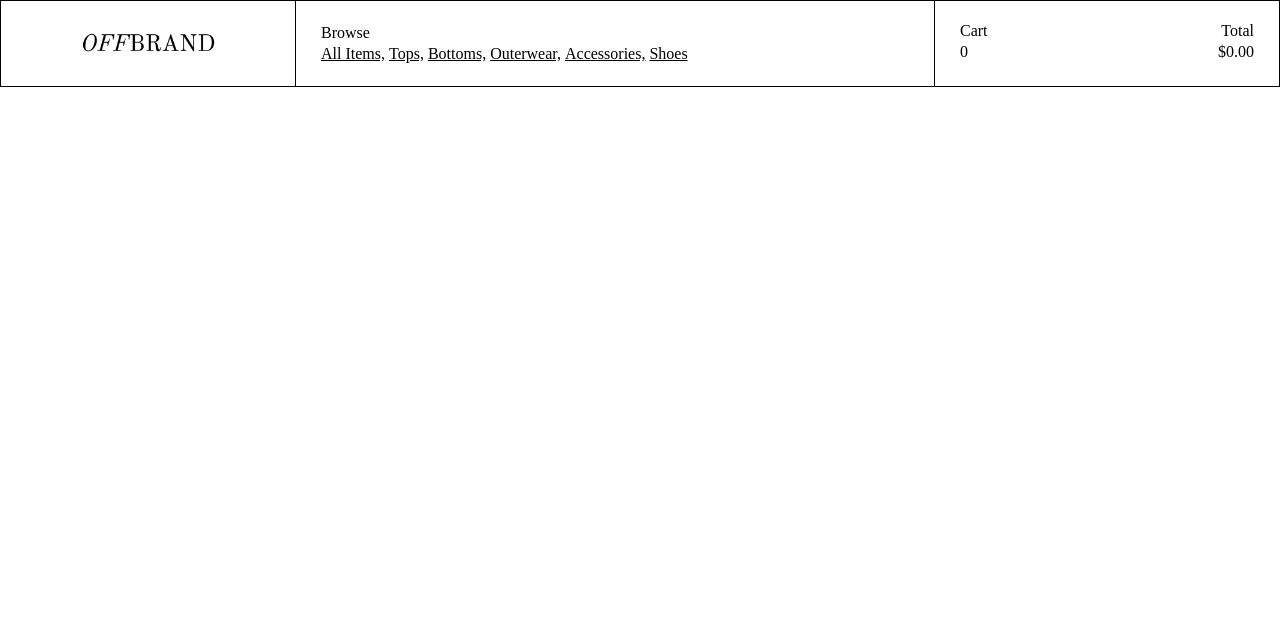
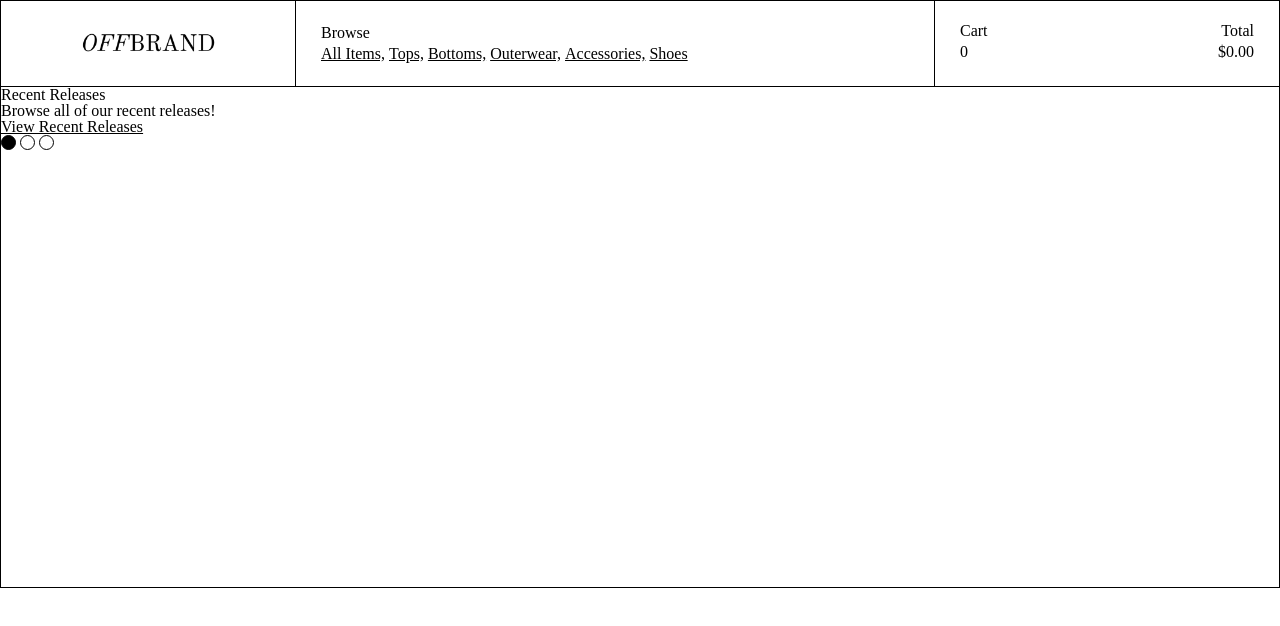
Before and after one commit to j-bren03/offbrand-catalog-v2, a plain HTML site: page index.html in a window 1280 px wide. Drawn offline with Linux system fonts and the light colour scheme.

Commit message:
Start the renderCarouselSection() function, currently generates the HTML for the carousel section, need to make it interactive

```diff
--- a/data/carousel-items.js
+++ b/data/carousel-items.js
@@ -1,23 +1,23 @@
-carouselItems = [
+export const carouselItems = [
     {
-        heading: 'Recent Releases',
-        description: 'Browse all of our recent releases!',
-        linkText: 'View Recent Releases',
-        linkHref: '',
-        imagePath: ''
+        carouselHeading: 'Recent Releases',
+        carouselDescription: 'Browse all of our recent releases!',
+        carouselLinkText: 'View Recent Releases',
+        carouselLinkHref: '#',
+        carouselImagePath: ''
     },
     {
-        heading: 'Popular Releases',
-        description: 'Browse all of our popular releases!',
-        linkText: 'View Recent Releases',
-        linkHref: '',
-        imagePath: ''
+        carouselHeading: 'Popular Releases',
+        carouselDescription: 'Browse all of our popular releases!',
+        carouselLinkText: 'View Recent Releases',
+        carouselLinkHref: '#',
+        carouselImagePath: ''
     },
     {
-        heading: 'All Releases',
-        description: 'Browse all of our current releases!',
-        linkText: 'View All Releases',
-        linkHref: '',
-        imagePath: ''
+        carouselHeading: 'All Releases',
+        carouselDescription: 'Browse all of our current releases!',
+        carouselLinkText: 'View All Releases',
+        carouselLinkHref: '#',
+        carouselImagePath: ''
     },
 ];
--- a/index.html
+++ b/index.html
@@ -6,8 +6,9 @@
     <title>Offbrand - Home</title>
 
     <link rel="stylesheet" href="styles/reset.css">
+    <link rel="stylesheet" href="styles/main.css">
     <link rel="stylesheet" href="styles/header.css">
-    <link rel="stylesheet" href="styles/main.css">
+    <link rel="stylesheet" href="styles/carousel.css">
 </head>
 <body>
     <header>
@@ -42,5 +43,13 @@
             </div>
         </div>
     </header> <!-- End of header -->
+
+    <div id="carousel-section-wrapper">
+        <div class="js-carousel-section" id="carousel-section"></div>
+
+        <div class="js-carousel-buttons" id="carousel-buttons"></div>
+    </div> <!-- End of carousel section -->
+
+    <script type="module" src="scripts/carousel.js"></script>
 </body>
 </html>
--- /dev/null
+++ b/scripts/carousel.js
@@ -0,0 +1,38 @@
+import { carouselItems } from "../data/carousel-items.js";
+
+renderCarouselSetion();
+
+function renderCarouselSetion() {
+    let carouselItemsHtml = '';
+    let carouselButtonsHtml = '';
+
+    // Generate the HTML for each carousel item, append it to carouselItemsHTML, and append a button to carouselButtonsHtml
+    carouselItems.forEach((carouselItem, index) => {
+        const {
+            carouselHeading,
+            carouselDescription,
+            carouselLinkText,
+            carouselLinkHref
+        } = carouselItem;
+
+        const activeItem = index === 0;
+
+        carouselItemsHtml += `
+            <div class="carousel-section-item ${activeItem ? 'is-viewing' : ''}">
+                <h2>${carouselHeading}</h2>
+                <p>${carouselDescription}</p>
+                <a href="${carouselLinkHref}">${carouselLinkText}</a>
+            </div>
+        `;
+
+        carouselButtonsHtml += `
+            <button class="carousel-button ${activeItem ? 'is-active' : ''}"></button>
+        `;
+    });
+
+    // Set the inner HTML to display/render the carousel generated from the data
+    document.querySelector('.js-carousel-section').innerHTML = carouselItemsHtml;
+    document.querySelector('.js-carousel-buttons').innerHTML = carouselButtonsHtml;
+
+
+}
--- /dev/null
+++ b/styles/carousel.css
@@ -0,0 +1,25 @@
+#carousel-section-wrapper {
+    height: 500px;
+    border: 1px solid black;
+    border-top: none;
+}
+
+.carousel-section-item {
+    display: none;
+}
+
+.carousel-section-item.is-viewing {
+    display: block;
+}
+
+.carousel-button {
+    width: 15px;
+    height: 15px;
+    border: 1px solid black;
+    border-radius: 30px;
+    background-color: transparent;
+}
+
+.carousel-button.is-active {
+    background-color: black;
+}
```
